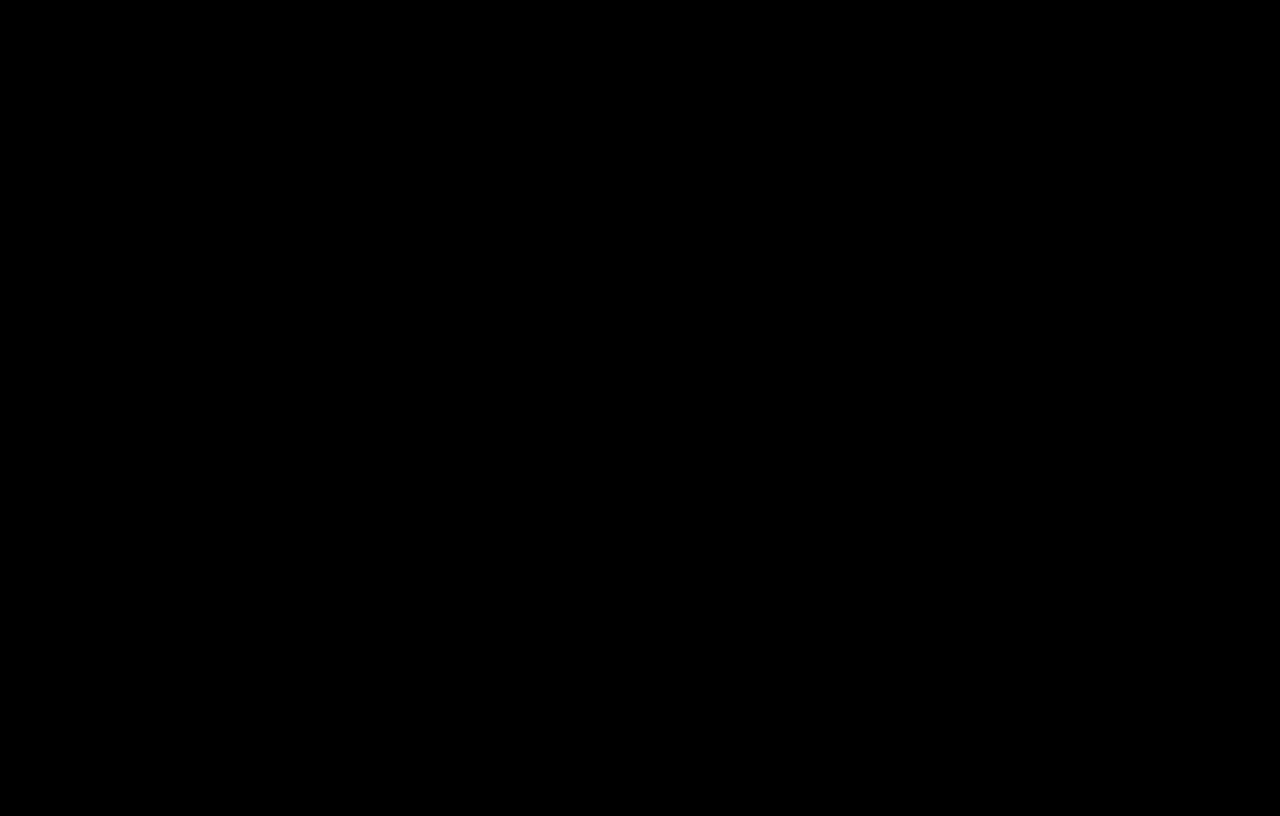
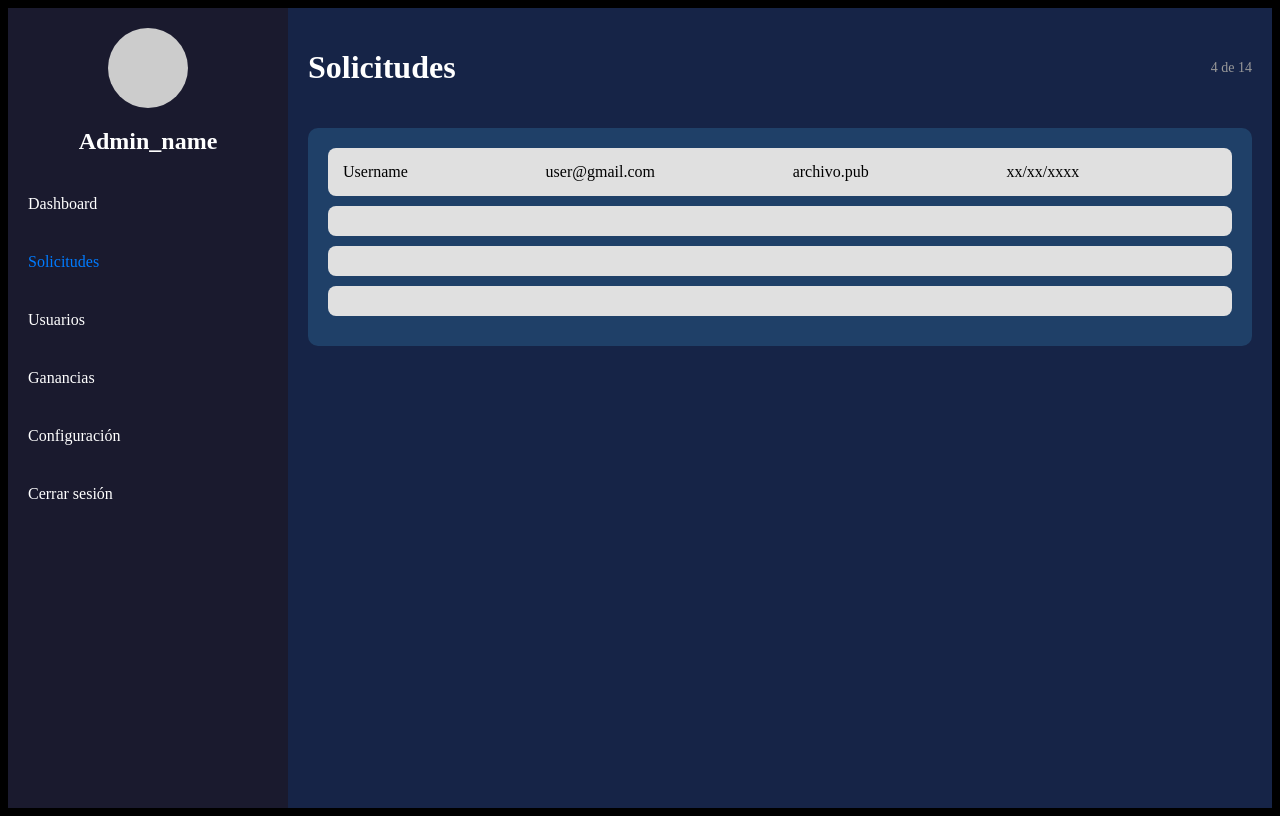
Before and after one commit to lucianou/PATAGON-Sistemas-de-pagos, a React (Vite) app in the folder Frontend/: page /dashboard-solicitudes in a window 1280 px wide. Built offline with nearby package versions, Linux system fonts and the light colour scheme.

Commit message:
solicitudes

```diff
--- a/Frontend/src/Pages/Dashboard_solicitudes.jsx
+++ b/Frontend/src/Pages/Dashboard_solicitudes.jsx
@@ -1,11 +1,46 @@
 // Pages/Dashboard_user.jsx
 import React from 'react';
+import '../styles/Solicitudes.css'; // Archivo CSS para la página de solicitudes
 
 const Dashboard_solicitudes = () => {
   return (
-    <div>
-      <h1>Dashboard solis</h1>
-      <p>Welcome to the user dashboard!</p>
+    <div className="dashboard-container">
+      <aside className="sidebar">
+        <div className="profile">
+          <div className="profile-pic"></div>
+          <h2>Admin_name</h2>
+        </div>
+        <nav className="menu">
+          <ul>
+            <li>Dashboard</li>
+            <li className="active">Solicitudes</li>
+            <li>Usuarios</li>
+            <li>Ganancias</li>
+            <li>Configuración</li>
+            <li>Cerrar sesión</li>
+          </ul>
+        </nav>
+      </aside>
+      <main className="content">
+        <div className="header">
+          <h1>Solicitudes</h1>
+          <span className="page-count">4 de 14</span>
+        </div>
+        <div className="solicitudes-list">
+          <div className="solicitud-item">
+            <span>Username</span>
+            <span>user@gmail.com</span>
+            <span>archivo.pub</span>
+            <span>xx/xx/xxxx</span>
+            <span className="icon">
+              <i className="fas fa-box"></i> {/* Aquí puedes usar un ícono de Font Awesome o cualquier otro */}
+            </span>
+          </div>
+          <div className="solicitud-item"></div>
+          <div className="solicitud-item"></div>
+          <div className="solicitud-item"></div>
+        </div>
+      </main>
     </div>
   );
 };
--- /dev/null
+++ b/Frontend/src/styles/Solicitudes.css
@@ -0,0 +1,77 @@
+.dashboard-container {
+    display: flex;
+    height: 100vh;
+  }
+
+  .sidebar {
+    width: 240px;
+    background-color: #1a1a2e;
+    color: #ffffff;
+    padding: 20px;
+  }
+
+  .profile {
+    text-align: center;
+    margin-bottom: 30px;
+  }
+
+  .profile-pic {
+    width: 80px;
+    height: 80px;
+    background-color: #ccc;
+    border-radius: 50%;
+    margin: 0 auto;
+  }
+
+  .menu ul {
+    list-style: none;
+    padding: 0;
+  }
+
+  .menu ul li {
+    padding: 10px 0;
+    cursor: pointer;
+  }
+
+  .menu ul li.active {
+    color: #007bff;
+  }
+
+  .content {
+    flex-grow: 1;
+    background-color: #162447;
+    color: #ffffff;
+    padding: 20px;
+  }
+
+  .header {
+    display: flex;
+    justify-content: space-between;
+    align-items: center;
+    margin-bottom: 20px;
+  }
+
+  .page-count {
+    font-size: 14px;
+    color: #999999;
+  }
+
+  .solicitudes-list {
+    background-color: #1f4068;
+    padding: 20px;
+    border-radius: 10px;
+  }
+
+  .solicitud-item {
+    display: flex;
+    justify-content: space-between;
+    background-color: #e0e0e0;
+    padding: 15px;
+    border-radius: 8px;
+    margin-bottom: 10px;
+    color: #000000;
+  }
+
+  .solicitud-item .icon {
+    cursor: pointer;
+  }
```
